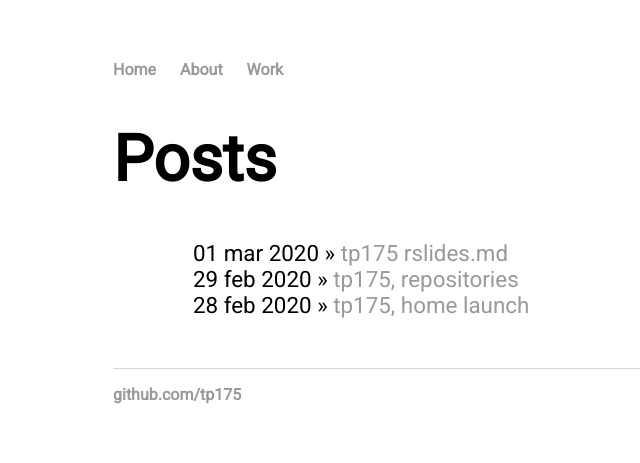
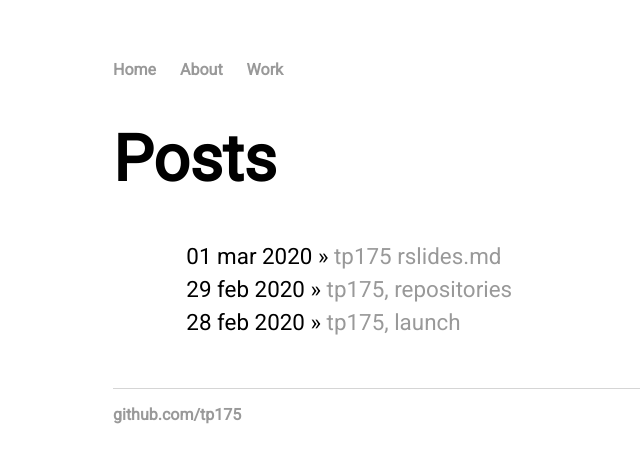
Before and after one commit to tp175/tp175.github.io, a Jekyll site: the page built from blog/index.html, in a window 1280 px wide. Shown: the top 463 px of the page, without its empty margins (79-719 px from the left). Built offline with Jekyll 4.4.1, drawn with Linux system fonts in a browser that asks for light colours.

Commit message:
content update

```diff
--- a/_posts/2020-02-28-tp175-launch.md
+++ b/_posts/2020-02-28-tp175-launch.md
@@ -1,6 +1,6 @@
 ---
 layout: post
-title: "tp175, Home Launch"
+title: "tp175, Launch"
 date: 2020-02-28
 ---
 
--- a/css/main.css
+++ b/css/main.css
@@ -41,11 +41,12 @@ footer {
 }
 
 ul.posts {
-    margin-left: 40px;margin-top: 0px;margin-bottom: 50px;
+    margin-left: 30px;margin-top: 0px;margin-bottom: 50px;
     font-size: 1.4em;
 	text-transform: lowercase;
 }
 
 ul.posts li {
     list-style: none;
+	padding: 0.15em;
 }
```
